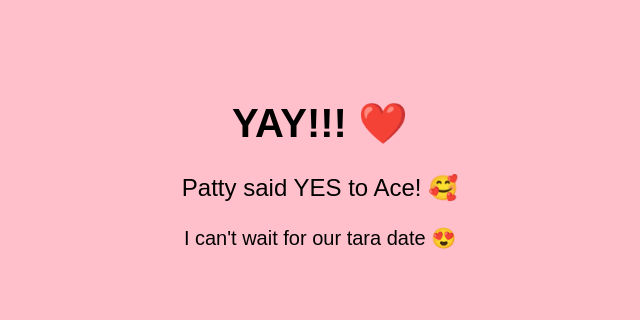
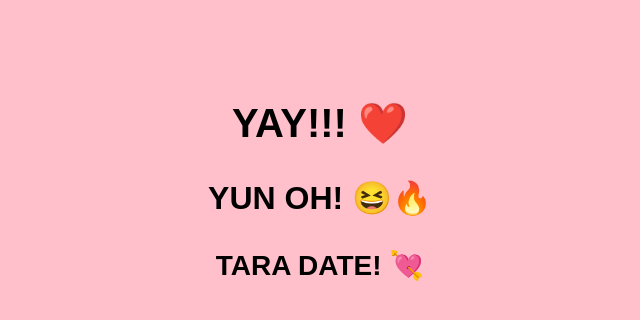
Before and after one commit to ace524/be-my-valentine, a plain HTML site: page index.html in a window 1280 px wide. Both pictures are taken after a click on the button "Yes 💖". Shown: the whole page, without its empty margins (320-960 px from the left). Drawn offline with Linux system fonts and the light colour scheme.

Commit message:
Update index.html

```diff
--- a/index.html
+++ b/index.html
@@ -71,8 +71,8 @@
     function sayYes() {
       document.body.innerHTML = `
         <h1>YAY!!! ❤️</h1>
-        <p style="font-size:24px;">Patty said YES to Ace! 🥰</p>
-        <p style="font-size:20px;">I can't wait for our tara date 😍</p>
+        <p style="font-size:32px; font-weight:bold;">YUN OH! 😆🔥</p>
+        <p style="font-size:28px; font-weight:bold;">TARA DATE! 💘</p>
       `;
     }
   </script>
```
